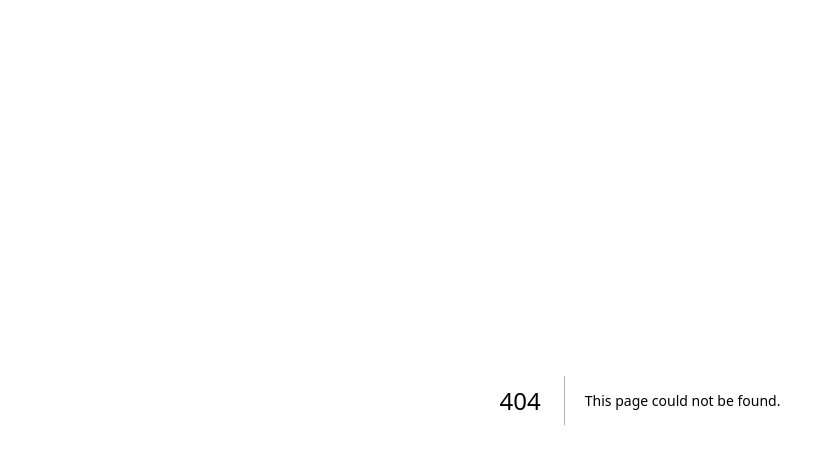
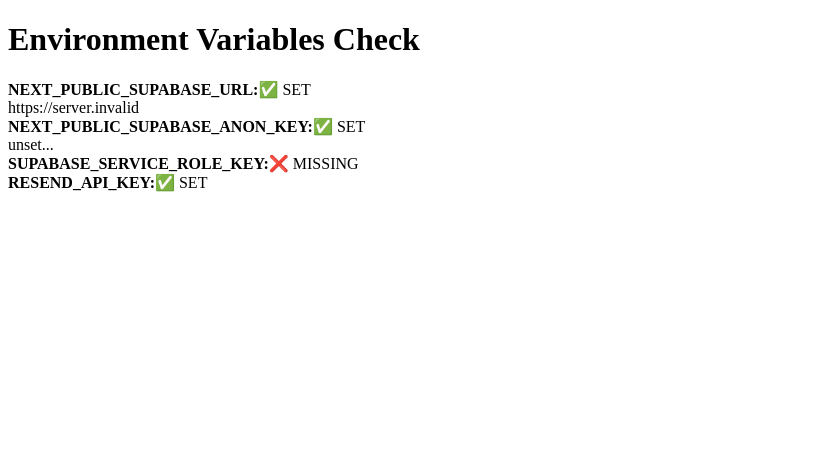
Before and after one commit to vikram-nayani-projects/fishermenfirst-platform, a Next.js app: page /env-check in a window 1280 px wide. Before the commit this address had no page. Shown: the top 464 px of the page, without its empty margins (0-835 px from the left). Built offline with nearby package versions, Linux system fonts and the light colour scheme; no server answers.

Commit message:
debug: Add environment variables checker

```diff
--- /dev/null
+++ b/pages/env-check.js
@@ -0,0 +1,46 @@
+export default function EnvCheck() {
+  return (
+    <div className="p-8">
+      <h1 className="text-2xl font-bold mb-4">Environment Variables Check</h1>
+      <div className="space-y-2">
+        <div>
+          <strong>NEXT_PUBLIC_SUPABASE_URL:</strong>
+          <span className="ml-2 text-sm">
+            {process.env.NEXT_PUBLIC_SUPABASE_URL ? '✅ SET' : '❌ MISSING'}
+          </span>
+          {process.env.NEXT_PUBLIC_SUPABASE_URL && (
+            <div className="text-xs text-gray-600 mt-1">
+              {process.env.NEXT_PUBLIC_SUPABASE_URL}
+            </div>
+          )}
+        </div>
+
+        <div>
+          <strong>NEXT_PUBLIC_SUPABASE_ANON_KEY:</strong>
+          <span className="ml-2 text-sm">
+            {process.env.NEXT_PUBLIC_SUPABASE_ANON_KEY ? '✅ SET' : '❌ MISSING'}
+          </span>
+          {process.env.NEXT_PUBLIC_SUPABASE_ANON_KEY && (
+            <div className="text-xs text-gray-600 mt-1">
+              {process.env.NEXT_PUBLIC_SUPABASE_ANON_KEY.substring(0, 20)}...
+            </div>
+          )}
+        </div>
+
+        <div>
+          <strong>SUPABASE_SERVICE_ROLE_KEY:</strong>
+          <span className="ml-2 text-sm">
+            {process.env.SUPABASE_SERVICE_ROLE_KEY ? '✅ SET' : '❌ MISSING'}
+          </span>
+        </div>
+
+        <div>
+          <strong>RESEND_API_KEY:</strong>
+          <span className="ml-2 text-sm">
+            {process.env.RESEND_API_KEY ? '✅ SET' : '❌ MISSING'}
+          </span>
+        </div>
+      </div>
+    </div>
+  )
+}
```
